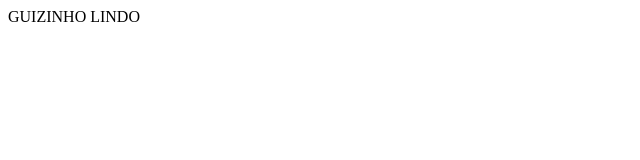
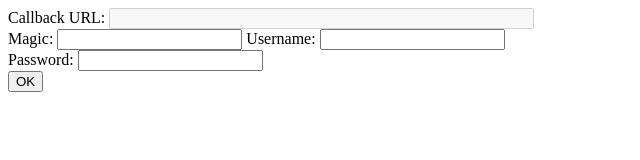
Before and after one commit to guilhermeferreyra/fg-cportal, a plain HTML site: page app/index.html in a window 1280 px wide. Shown: the whole page, without its empty margins (0-640 px from the left). Drawn offline with Linux system fonts and the light colour scheme.

Commit message:
feat: add portal script

```diff
--- a/app/index.html
+++ b/app/index.html
@@ -1,3 +1,32 @@
 <html>
-    <p>GUIZINHO LINDO</p>
+<body>
+<script>
+	// https://developer.mozilla.org/en-US/docs/Web/API/URLSearchParams
+	//grab params from query string
+	const urlParams = new URLSearchParams(window.location.search);
+	const postParam = urlParams.get('post');
+	const magicParam = urlParams.get('magic');
+
+	window.onload = function() {
+		// set action URL
+        document.authlogin.action = get_action();
+		// put post URL into callback URL box
+		document.getElementById("callbackurl").value = postParam;
+		document.getElementById("magic").value = magicParam;
+
+    }
+
+    function get_action() {
+        return postParam;
+    }
+</script>
+
+<form action="replaceme"  accept-charset="UTF-8" method="post" name="authlogin">
+Callback URL: <input type="text" name="post" value="replaceme" id="callbackurl" size=50 disabled><br>
+Magic: <input type="text" name="magic" value="replaceme" id="magic" readonly<br>
+Username: <input type="text" name="username"><br>
+Password: <input type="text" name="password"><br>
+<input type="submit" value="OK">
+</form>
+</body>
 </html>
```
